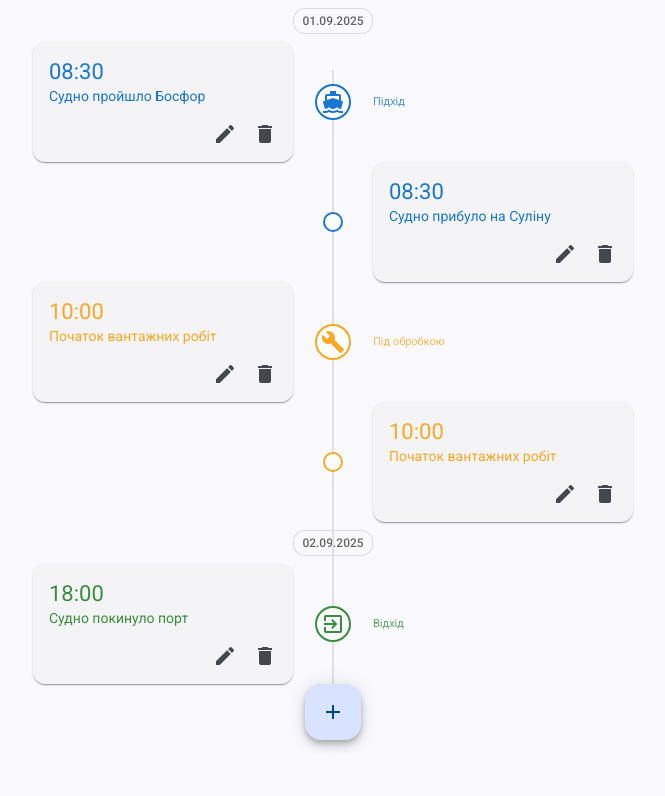
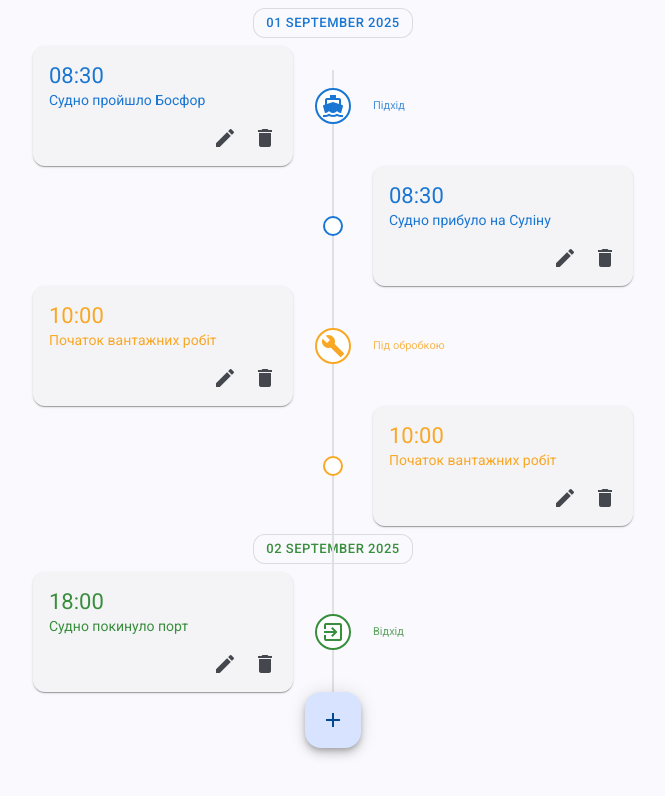
Before and after one commit to vdoichev/my-timeline, an Angular app: page / in a window 1280 px wide. Shown: the top 796 px of the page, without its empty margins (307-972 px from the left). Built offline with nearby package versions, Linux system fonts and the light colour scheme.

Commit message:
Add style for date

```diff
--- a/src/app/vessel-timeline.component/vessel-timeline.component.css
+++ b/src/app/vessel-timeline.component/vessel-timeline.component.css
@@ -88,21 +88,33 @@
   gap: 12px;
 
   margin: 8px 0;
-  color: rgba(0, 0, 0, 0.6);
-  font-size: 12px;
+  font-family: 'Roboto', system-ui, sans-serif;
+  font-size: 13px;
   font-weight: 500;
+  letter-spacing: 0.04em;
+  text-transform: uppercase;
+
+  color: var(--date-color);
 }
 
 .timeline-date .label {
-  background: rgba(0,0,0,.04);
+  padding: 4px 12px;
+  background: var(--mat-sys-surface, #fff);
   border: 1px solid rgba(0,0,0,.12);
+  border-radius: 12px;
+  white-space: nowrap;
 }
 
-.timeline-date .label {
-  padding: 2px 8px;
-  background: var(--mat-sys-surface, #fff);
-  border-radius: 12px;
-  white-space: nowrap;
+.timeline-date[data-status='arrival'] {
+  --date-color: #1976d2;
+}
+
+.timeline-date[data-status='handling'] {
+  --date-color: #f9a825;
+}
+
+.timeline-date[data-status='departure'] {
+  --date-color: #388e3c;
 }
 
 .timeline-line {
--- a/src/app/vessel-timeline.component/vessel-timeline.component.html
+++ b/src/app/vessel-timeline.component/vessel-timeline.component.html
@@ -5,11 +5,16 @@
     <div class="timeline-line"></div>
     @for (group of groupedEvents; track group.date.getTime()) {
       <!-- DATE MARKER -->
-      <div class="timeline-date">
+      <div
+        class="timeline-date"
+        [attr.data-status]="group.status"
+      >
         <span class="line"></span>
+
         <span class="label">
-          {{ group.date | date:'dd.MM.yyyy' }}
+          {{ group.date | date:'dd MMMM yyyy' }}
         </span>
+
         <span class="line"></span>
       </div>
 
--- a/src/app/vessel-timeline.component/vessel-timeline.component.ts
+++ b/src/app/vessel-timeline.component/vessel-timeline.component.ts
@@ -6,7 +6,9 @@ import {MatFabButton, MatIconButton} from '@angular/material/button';
 import {MatCard, MatCardActions, MatCardContent, MatCardHeader, MatCardTitle} from '@angular/material/card';
 
 interface TimelineDayGroup {
+  key: string;
   date: Date;
+  status: VesselStatus;
   events: VesselTimelineEvent[];
 }
 
@@ -42,7 +44,9 @@ export class VesselTimelineComponent {
 
       if (!map.has(key)) {
         map.set(key, {
+          key,
           date: new Date(event.actualDateTime),
+          status: event.status,
           events: []
         });
       }
```
